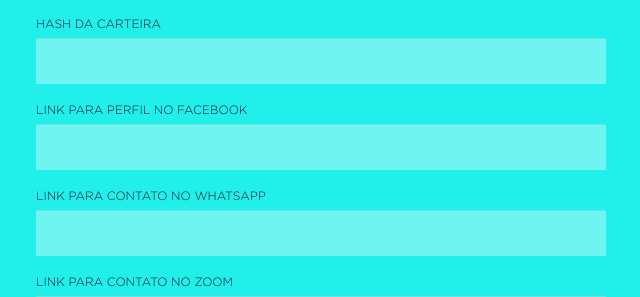
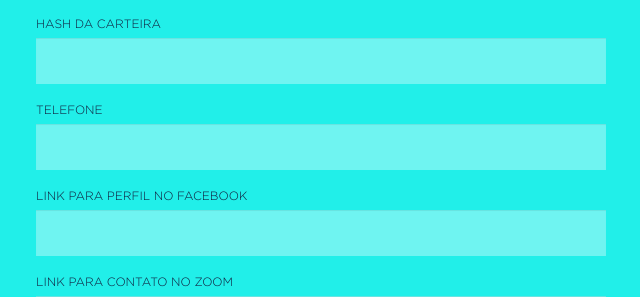
Before and after one commit to bodedev/prospera, a Django app: page /no/editar/ in a window 1280 px wide. Shown: the part 590-887 px from the top of the page, without its empty margins (19-659 px from the left). Run offline with Django 3.2, Linux system fonts and the light colour scheme; the visitor is signed in with stand-in values (Sample User, id 1); parts of the project's set-up code (start-up, migrations or seed data) failed here and were passed over; some libraries are stand-ins or nearby versions.

Commit message:
Corrigindo problema com a imagem do Facebook no perfil. Adicionando campo de telefone para o Nó.

```diff
--- a/plataforma/forms.py
+++ b/plataforma/forms.py
@@ -50,11 +50,13 @@ class NodoForm(forms.ModelForm, ImageValidator):
 
     def clean_imagem(self):
         imagem = self.cleaned_data.get("imagem")
-        return self.validar_imagem(imagem, constants.MIMETYPES_IMAGENS_ACEITOS, constants.NODO_TAMANHO_IMAGEM_LISTAGEM_LARGURA, constants.NODO_TAMANHO_IMAGEM_LISTAGEM_ALTURA)
+        if "imagem" in self.changed_data:
+            return self.validar_imagem(imagem, constants.MIMETYPES_IMAGENS_ACEITOS, constants.NODO_TAMANHO_IMAGEM_LISTAGEM_LARGURA, constants.NODO_TAMANHO_IMAGEM_LISTAGEM_ALTURA)
+        return imagem
 
     class Meta:
         model = Nodo
-        fields = ('quem_sou', 'carteira', 'contato_facebook', 'contato_whatsapp', 'contato_zoom', 'imagem')
+        fields = ('quem_sou', 'carteira', 'contato_facebook', 'telefone', 'contato_zoom', 'imagem')
 
 
 class NodosForm(forms.ModelForm, ImageValidator):
--- a/plataforma/models.py
+++ b/plataforma/models.py
@@ -33,6 +33,7 @@ class Nodo(BaseModel, BaseContatoModel, LogicDeletable):
     quem_sou = models.TextField(u"Quem Sou?", max_length=2000, blank=True, null=True)
     carteira = models.CharField(u"Hash Carteira", max_length=42, blank=True, null=True)
     imagem = models.ImageField(upload_to="imagens/nodo/fotos", null=True, blank=True, help_text=u"Dimensões da imagem: %d pixels x %d pixels" % (NODO_TAMANHO_IMAGEM_LISTAGEM_LARGURA, NODO_TAMANHO_IMAGEM_LISTAGEM_ALTURA))
+    telefone = models.CharField(u"Telefone", max_length=42, null=True, blank=True)
 
     def get_tracking_url(self):
         if self.carteira:
--- a/plataforma/templates/pages/no_edit_form.html
+++ b/plataforma/templates/pages/no_edit_form.html
@@ -40,16 +40,17 @@
               <span class="help-block">{{ form.carteira.errors }}</span>
             </div>
 
+
+            <div class="form-group{% if form.telefone.errors %} has-error{% endif %}">
+              <label for="telefone">Telefone</label>
+              <input type="text" name="telefone" id="telefone" class="form-control" value="{{ form.telefone.value|default:"" }}">
+              <span class="help-block">{{ form.telefone.errors }}</span>
+            </div>
+
             <div class="form-group{% if form.contato_facebook.errors %} has-error{% endif %}">
               <label for="contato_facebook">Link para perfil no Facebook</label>
               <input type="text" name="contato_facebook" id="contato_facebook" class="form-control" value="{{ form.contato_facebook.value|default:"" }}">
               <span class="help-block">{{ form.contato_facebook.errors }}</span>
-            </div>
-
-            <div class="form-group{% if form.contato_whatsapp.errors %} has-error{% endif %}">
-              <label for="contato_whatsapp">Link para contato no Whatsapp</label>
-              <input type="text" name="contato_whatsapp" id="contato_whatsapp" class="form-control" value="{{ form.contato_whatsapp.value|default:"" }}">
-              <span class="help-block">{{ form.contato_whatsapp.errors }}</span>
             </div>
 
             <div class="form-group{% if form.contato_zoom.errors %} has-error{% endif %}">
```
Also changed, not shown: plataforma/migrations/0011_auto_20170714_1425.py (added).
